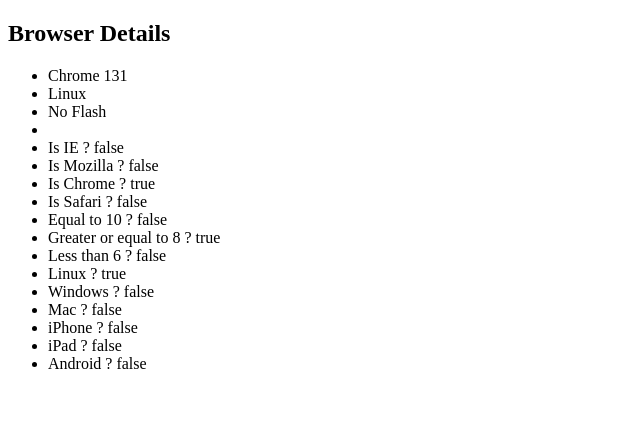
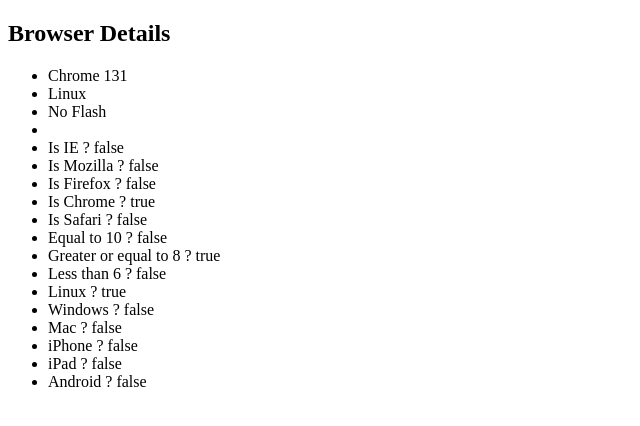
Before and after one commit to rsyring/browser-detect, a plain HTML site: page index.html in a window 1280 px wide. Shown: the whole page, without its empty margins (0-640 px from the left). Drawn offline with nearby package versions, Linux system fonts and the light colour scheme.

Commit message:
Exemplo Firefox

```diff
--- a/index.html
+++ b/index.html
@@ -17,8 +17,11 @@
             $('#flash').text(FlashDetect.installed ? 'Flash Installed' : 'No Flash')
             $('#flash_version').text(FlashDetect.installed ? FlashDetect.raw : '')
 
+            console.log( BrowserDetect );
+
             $("#is_ie").text(BrowserDetect.isBrowser("MSIE"));
             $("#is_mozilla").text(BrowserDetect.isBrowser("Mozilla"));
+            $("#is_firefox").text(BrowserDetect.isBrowser("Firefox"));
             $("#is_chrome").text(BrowserDetect.isBrowser("Chrome"));
             $("#is_safari").text(BrowserDetect.isBrowser("Safari"));
 
@@ -45,6 +48,7 @@
     <li id="flash_version"></li>
     <li >Is IE ? <span id="is_ie"></span></li>
     <li >Is Mozilla ? <span id="is_mozilla"></span></li>
+    <li >Is Firefox ? <span id="is_firefox"></span></li>
     <li >Is Chrome ? <span id="is_chrome"></span></li>
     <li >Is Safari ? <span id="is_safari"></span></li>
 
```
